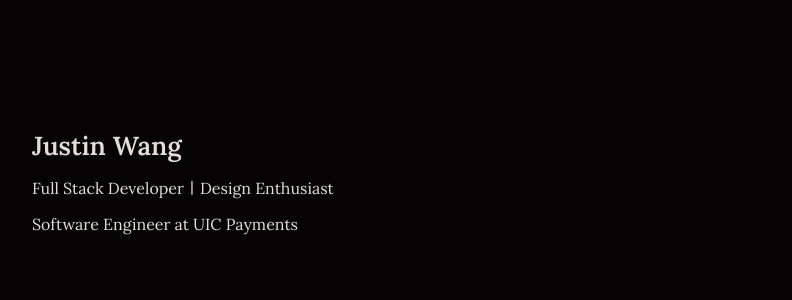
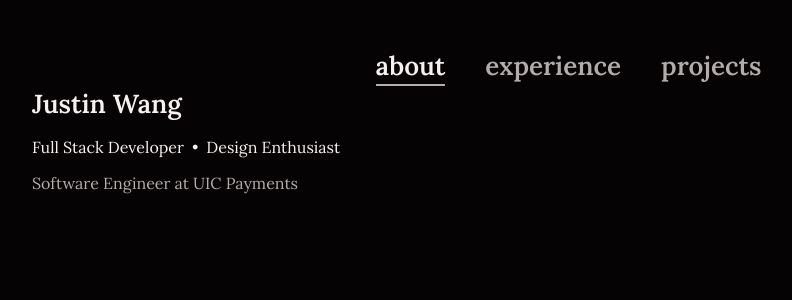
Before and after one commit to jwang9228/personal-site, a Next.js app: page /about in a window 1280 px wide. Shown: the top 300 px of the page, without its empty margins (64-856 px from the left). Built offline with nearby package versions, Linux system fonts and the light colour scheme.

Commit message:
Redesign root layout with global fontstyle and spacing

```diff
--- a/src/app/components/RootLayout.jsx
+++ b/src/app/components/RootLayout.jsx
@@ -2,7 +2,6 @@
 
 import { useState, useEffect } from 'react';
 import { usePathname } from 'next/navigation';
-import Image from 'next/image';
 import Link from 'next/link';
 import FadeContent from './utils/FadeContent';
 
@@ -34,39 +33,26 @@ export default function RootLayout({children}) {
   if (!mounted) return null;
 
   return (
-    <div className='flex flex-col h-dvh
-      px-10 tablet:px-12 laptop:px-16 desktop:px-24
-      py-6 tablet:py-8 laptop:py-10 desktop:py-12'
-    >
-      <FadeContent className='fixed inset-0 -z-10'>
-        {/*
-        <Image
-          src='/Polarity.png'
-          alt='Background'
-          fill
-          unoptimized
-          priority
-          quality={100}
-          className='object-cover'
-        />
-        */}
-      </FadeContent>
+    <div className='layout-root'>
       {/*
       <FadeContent duration={400}
         className='flex justify-center w-full gap-x-5 tablet:gap-x-7 laptop:gap-x-10
           animate-drop-down [animation-delay:0s] [animation-duration:0.7s]'
       >
-        {tabs.map((tab, i) => (
+      */}
+      <header className='flex justify-center w-full gap-x-5 tablet:gap-x-7 laptop:gap-x-10'>
+        {tabs.map(tab => (
           <Link
-            key={i}
+            key={tab.label}
             href={tab.href}
             onClick={() => setActiveTab(tab.label)}
-            className={`group transition duration-200 text-lg tablet:text-xl laptop:text-2xl text-light/75
-              ${activeTab === tab.label && 'text-light/100'}`}
+            className={`group transition duration-200 text-base tablet:text-lg laptop:text-xl
+              ${activeTab === tab.label ? 'text-primary' : 'text-primary-muted'}`
+            }
           >
             {tab.label}
             <span
-              className={`block h-0.5 bg-light/80 transition-all duration-300
+              className={`block h-0.5 bg-primary-muted transition-all duration-300
                 ${activeTab === tab.label
                   ? 'max-w-full'
                   : 'max-w-0 group-hover:max-w-full'
@@ -74,9 +60,9 @@ export default function RootLayout({children}) {
             />
           </Link>
         ))}
-      </FadeContent>
-      */}
-      <main className='py-14 tablet:py-16 laptop:py-20'>
+      </header>
+      {/*<main className='py-14 tablet:py-16 laptop:py-20'>*/}
+      <main>
         {children}
       </main>
     </div>
--- a/src/app/components/about/About.jsx
+++ b/src/app/components/about/About.jsx
@@ -43,10 +43,14 @@ export default function About() {
 
   return (
     <main className='flex flex-col gap-y-6 laptop:gap-y-10'>
-      <header className='flex flex-col gap-y-3'>
+      <header className='flex flex-col gap-section'>
         <h1 className='text-xl'>Justin Wang</h1>
-        <h2>Full Stack Developer〡Design Enthusiast</h2>
-        <h2>Software Engineer at UIC Payments</h2>
+        <section className='flex items-center gap-group'>
+          <h2>Full Stack Developer</h2>
+          <h2>•</h2>
+          <h2>Design Enthusiast</h2>
+        </section>
+        <h2 className='text-primary-muted'>Software Engineer at UIC Payments</h2>
       </header>
       {/*
       <header className='flex flex-col gap-y-0.5 tablet:gap-y-1.5 laptop:gap-y-2.5'>
--- a/src/app/globals.css
+++ b/src/app/globals.css
@@ -34,21 +34,28 @@
   font-weight: 600;
 }
 
-/* Margins */
-@utility gap-section {
-  gap: 0.75rem;
+/* Color Palette */
+@theme {
+  --color-background: oklch(0.10 0.008 25);
+  --color-primary: oklch(0.96 0.008 25);
+  --color-primary-muted: oklch(0.75 0.008 25);
+  --color-accent: oklch(0.5933 0.1823 282.01);
 }
 
-@utility gap-group {
-  gap: 0.75rem;
+/* Margins and Spacing */
+@theme {
+  --spacing-group: 0.5rem;
+  --spacing-section: 0.75rem;
 }
 
-/* Color Palette */
-@theme {
-  --color-background: oklch(0.1 0.0088 11.12);
-  --color-primary: oklch(0.9 0.0088 11.12);
-  --color-primary-muted: oklch(0.7067 0.0088 11.12);
-  --color-accent: oklch(0.5933 0.1823 282.01);
+@utility layout-root {
+  display: flex;
+  flex-direction: column;
+  height: 100dvh;
+
+  @apply px-10 tablet:px-12 laptop:px-16 desktop:px-24;
+
+  @apply py-6 tablet:py-8 laptop:py-10 desktop:py-12;
 }
 
 /* Responsive Breakpoints */
```
